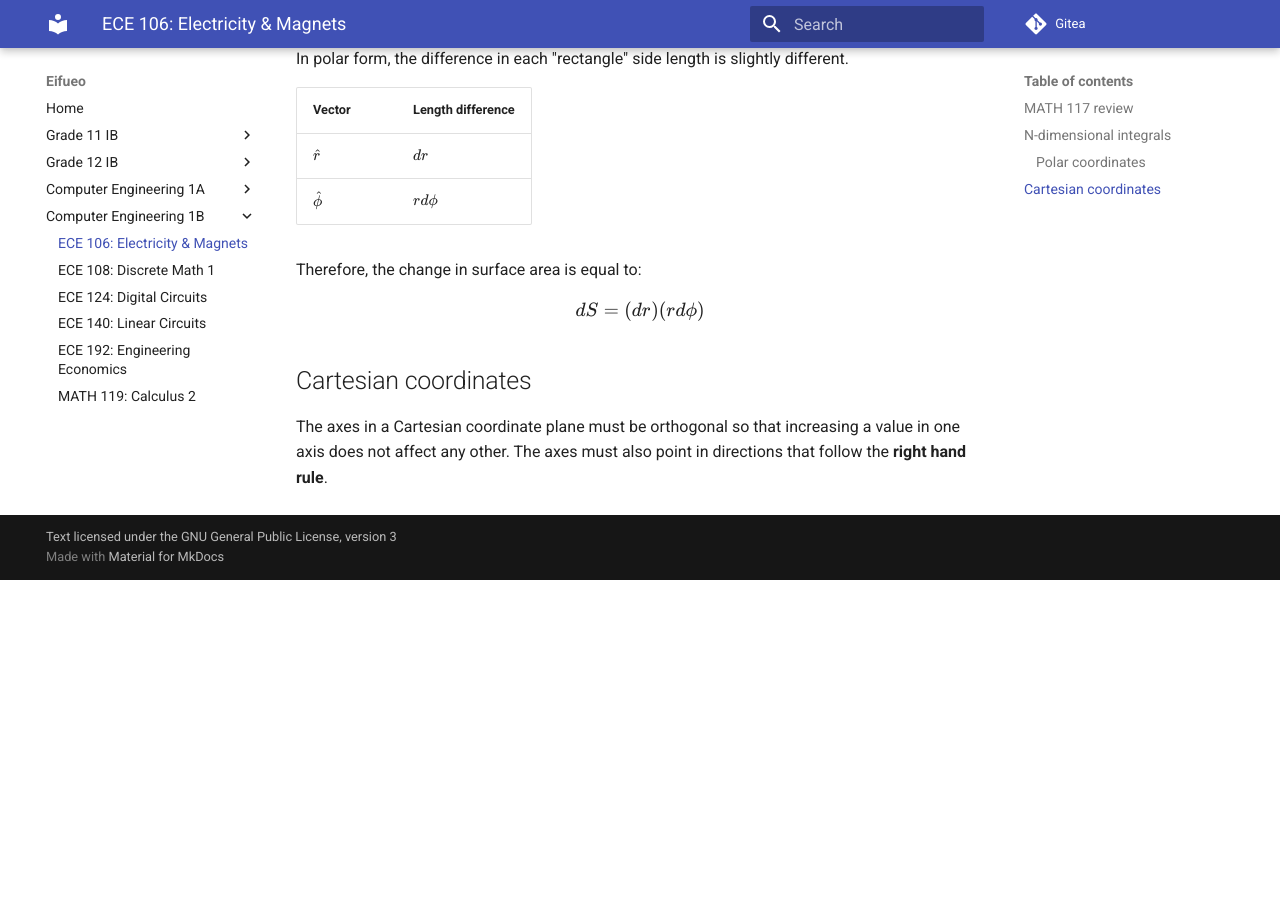
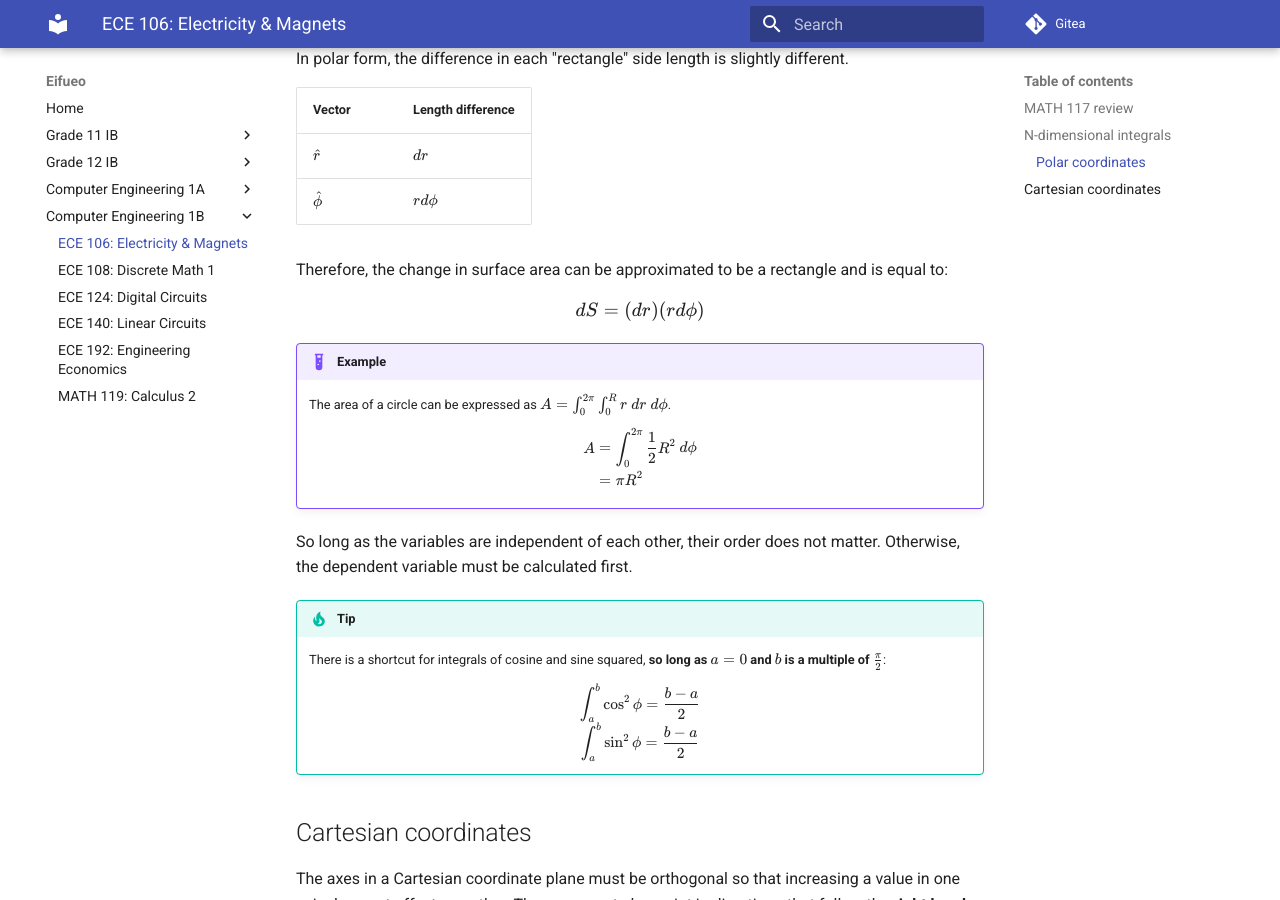
Before and after one commit to potatoeggy/eifueo, an MkDocs documentation site: the page built from docs/1b/ece106.md, in a window 1280 px wide and 900 px high, scrolled down 1838 px. Built offline with MkDocs 1.6.1 and Material for MkDocs 9.7.7, drawn with Linux system fonts in a browser that asks for light colours; before the commit the page ends 2418 px from its top, so only the background shows below that.

Commit message:
ece106: add integration tips

```diff
--- a/docs/1b/ece106.md
+++ b/docs/1b/ece106.md
@@ -65,9 +65,30 @@ In polar form, the difference in each "rectangle" side length is slightly differ
 | $\hat r$ | $dr$ |
 | $\hat\phi$ | $rd\phi$ |
 
-Therefore, the change in surface area is equal to:
+Therefore, the change in surface area can be approximated to be a rectangle and is equal to:
 
 $$dS=(dr)(rd\phi)$$
+
+!!! example
+    The area of a circle can be expressed as $A=\int^{2\pi}_0\int^R_0 r\ dr\ d\phi$.
+
+    $$
+    \begin{align*}
+    A&=\int^{2\pi}_0\frac{1}{2}R^2\ d\phi \\
+    &=\pi R^2
+    \end{align*}
+    $$
+
+So long as the variables are independent of each other, their order does not matter. Otherwise, the dependent variable must be calculated first.
+
+
+!!! tip
+    There is a shortcut for integrals of cosine and sine squared, **so long as $a=0$ and $b$ is a multiple of $\frac\pi 2$**:
+
+    $$
+    \int^b_a\cos^2\phi=\frac{b-a}{2} \\
+    \int^b_a\sin^2\phi=\frac{b-a}{2}
+    $$
 
 ## Cartesian coordinates
 
```
